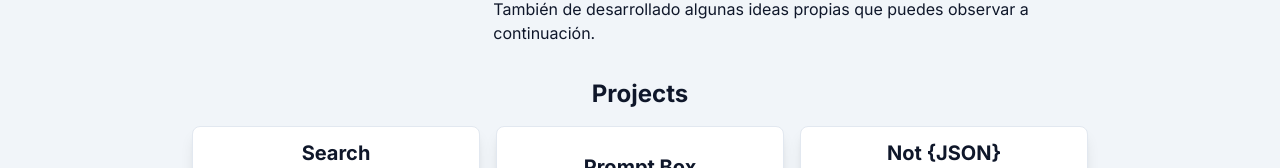
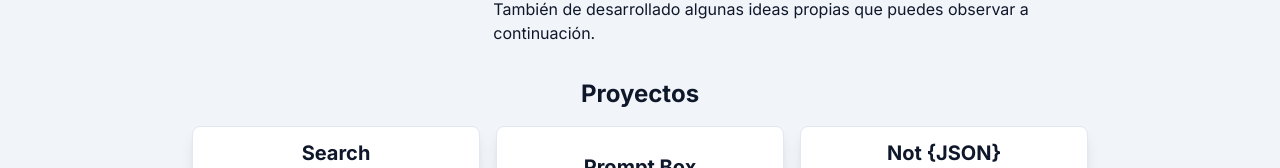
Before and after one commit to zenx5/zenx5pro, a Next.js app: page /es in a window 1280 px wide. Shown: the part 323-491 px from the top of the page. Built offline with nearby package versions, Linux system fonts and the light colour scheme.

Commit message:
trans proyecto titulo

```diff
--- a/src/app/[currentLang]/page.tsx
+++ b/src/app/[currentLang]/page.tsx
@@ -7,14 +7,16 @@ export default function Home({ params }: { params: { currentLang:string } }) {
     const { currentLang } = params
     const position = "Fullstack"
     const userimage = "https://avatars.githubusercontent.com/u/26119733?v=4"
-    const publicRepos = 10
-    const indexLang = langs.indexOf( currentLang )
-    const description = translate[indexLang]?.description
+    const proyectTitle = {
+        es: "Proyectos",
+        en: "Projects",
+        pt: "Projetos"
+    }[currentLang] as string
 
 
     return <div className="flex flex-col gap-5 items-center justify-center h-auto py-20 ">
         <Identy position={position} userimage={userimage} lang={currentLang} />
-        <Projects />
+        <Projects title={proyectTitle} />
         <ListLinks links={links} currentLang={currentLang} />
     </div>
 }
--- a/src/components/Projects.tsx
+++ b/src/components/Projects.tsx
@@ -65,11 +65,11 @@ const items = [
     }
 ]
 
-export default function Projects() {
+export default function Projects({ title }:{ title:string }) {
 
 
     return <div className="max-w-4xl mx-4">
-        <h1 className="text-2xl font-bold text-center mb-4">Projects</h1>
+        <h1 className="text-2xl font-bold text-center mb-4">{ title }</h1>
         {/** Carousel of projects */}
         <div className="w-full grid lg:grid-cols-3 sm:grid-cols-2 grid-cols-1 grid-flow-row gap-4 justify-between items-center">
             {items.map( item => <div key={item.id} className="flex flex-col justify-between gap-2 border border-slate-200 rounded-lg shadow-lg overflow-hidden w-full h-72 group bg-white pt-2">
```
